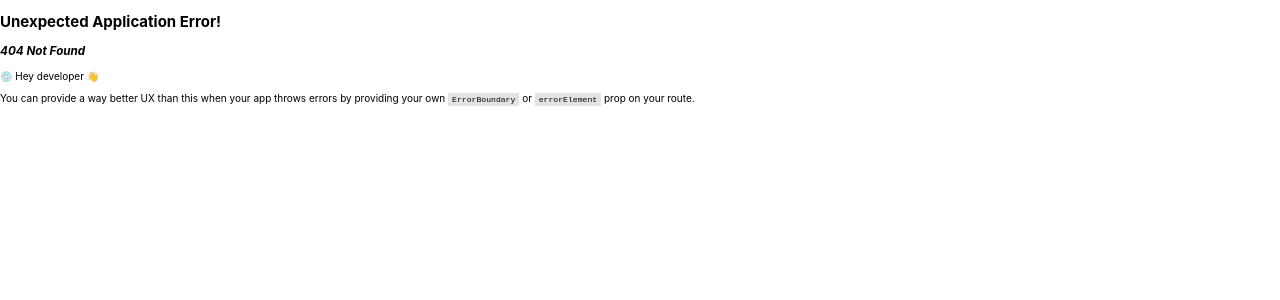
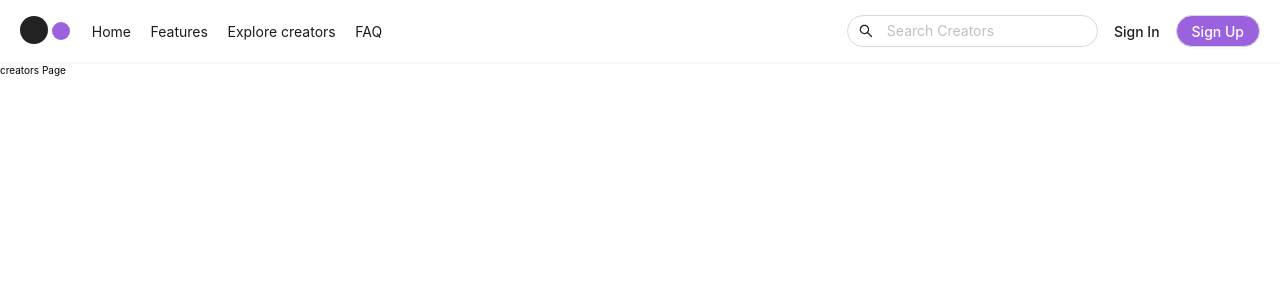
Before and after one commit to raqib-rasheed/bmc-user-management, a React (Vite) app: page /creators in a window 1280 px wide. Before the commit this address had no page. Shown: the top 300 px of the page. Built offline with nearby package versions, Linux system fonts and the light colour scheme.

Commit message:
configure: manage creators page

```diff
--- a/package.json
+++ b/package.json
@@ -13,6 +13,7 @@
   "dependencies": {
     "@ant-design/icons": "^5.3.7",
     "antd": "^5.18.1",
+    "axios": "^1.7.2",
     "jest-environment-jsdom": "^29.7.0",
     "react": "^18.2.0",
     "react-dom": "^18.2.0",
@@ -33,8 +34,8 @@
     "jest": "^29.7.0",
     "jest-transformer-svg": "^2.0.2",
     "sass": "^1.77.5",
+    "ts-jest": "^29.1.4",
     "ts-node": "^10.9.2",
-    "ts-jest": "^29.1.4",
     "typescript": "^5.2.2",
     "vite": "^5.2.0",
     "vite-tsconfig-paths": "^4.3.2"
--- a/src/Router.tsx
+++ b/src/Router.tsx
@@ -1,9 +1,21 @@
 import { createBrowserRouter } from "react-router-dom";
 import App from "./App";
+import CreatorsPage from "./pages/creators";
+import Layout from "./components/Layout";
 
 export const router = createBrowserRouter([
   {
     path: "/",
-    element: <App />,
+    element: <Layout />,
+    children: [
+      {
+        index: true,
+        element: <App />,
+      },
+      {
+        path: "creators",
+        element: <CreatorsPage />,
+      },
+    ],
   },
 ]);
--- /dev/null
+++ b/src/pages/creators.tsx
@@ -0,0 +1,3 @@
+export default function CreatorsPage() {
+  return <div>creators Page</div>;
+}
```
Also changed, not shown: src/services/users.ts (added), 1 other file (tests, documents, lock files or other folders).
